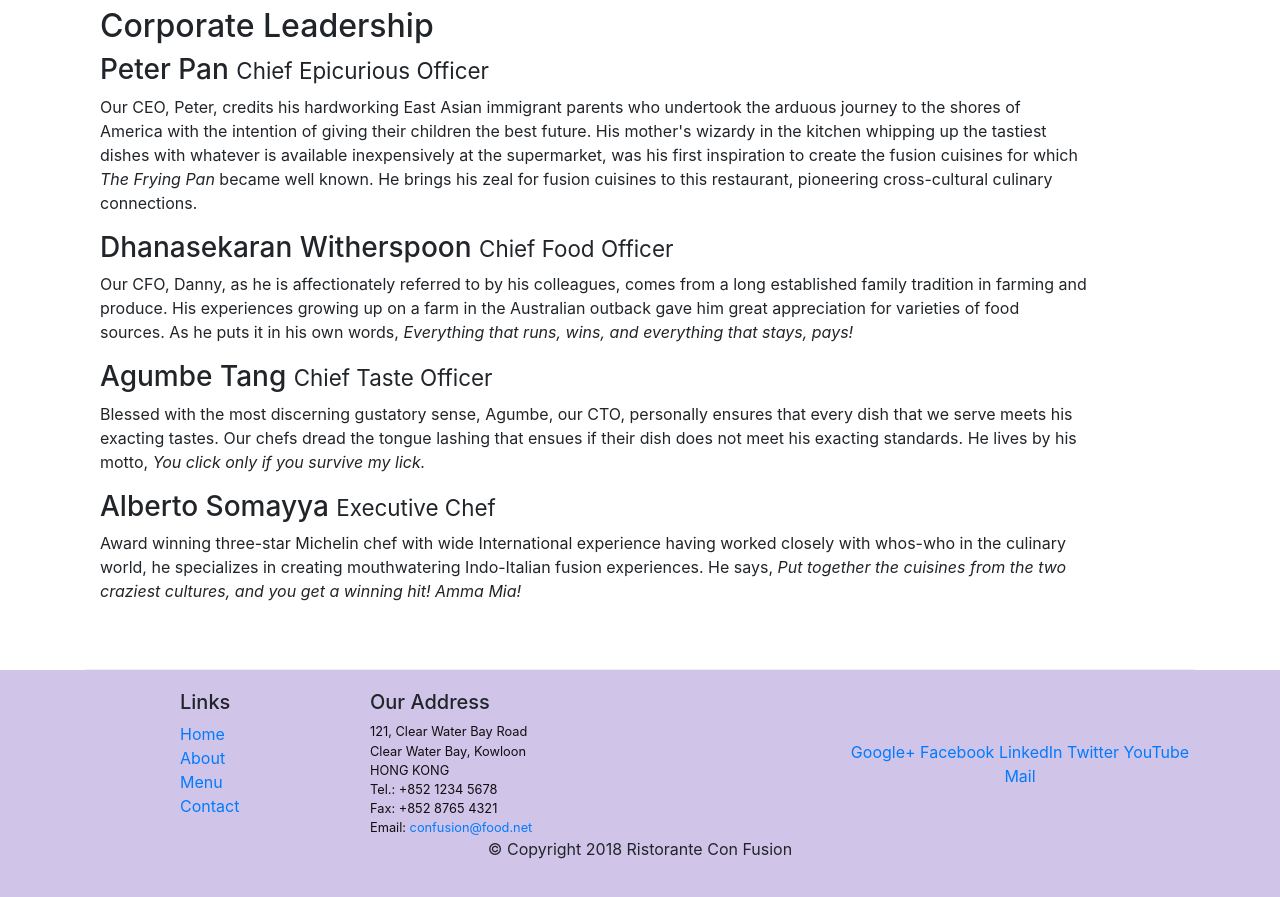
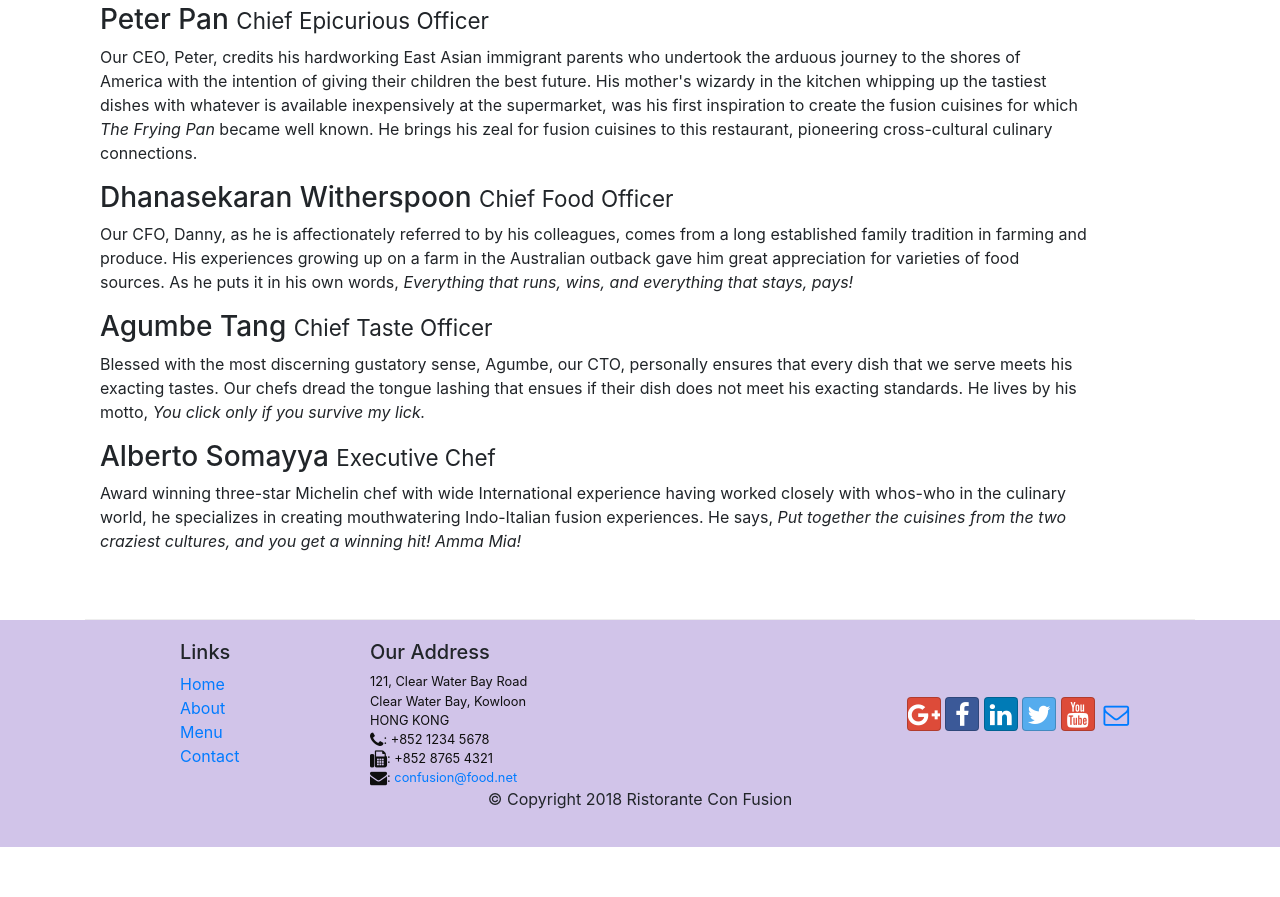
Before and after one commit to HamzaHaimeur19/Bootstrap4, a website: page aboutus.html in a window 1280 px wide. Shown: the part 908-1805 px from the top of the page. After the commit the page ends 1755 px from the top, so only its background shows below. Drawn offline with nearby package versions, Linux system fonts and the light colour scheme.

Commit message:
last save

```diff
--- a/aboutus.html
+++ b/aboutus.html
@@ -128,19 +128,25 @@
                         121, Clear Water Bay Road<br>
                         Clear Water Bay, Kowloon<br>
                         HONG KONG<br>
-                        Tel.: +852 1234 5678<br>
-                        Fax: +852 8765 4321<br>
-                        Email: <a href="mailto:confusion@food.net">confusion@food.net</a>
+                        <i class="fa fa-phone fa-lg"></i>: +852 1234 5678<br>
+                        <i class="fa fa-fax fa-lg"></i>: +852 8765 4321<br>
+                        <i class="fa fa-envelope fa-lg"></i>:
+                        <a href="mailto:confusion@food.net">confusion@food.net</a>
                     </address>
                 </div>
                 <div class="col-12 col-sm-4 align-self-center">
                     <div class="text-center">
-                        <a href="http://google.com/+">Google+</a>
-                        <a href="http://www.facebook.com/profile.php?id=">Facebook</a>
-                        <a href="http://www.linkedin.com/in/">LinkedIn</a>
-                        <a href="http://twitter.com/">Twitter</a>
-                        <a href="http://youtube.com/">YouTube</a>
-                        <a href="mailto:">Mail</a>
+                        <a class="btn btn-social-icon btn-google" href="http://google.com/+"><i
+                            class="fa fa-google-plus"></i></a>
+                    <a class="btn btn-social-icon btn-facebook" href="http://www.facebook.com/profile.php?id="><i
+                            class="fa fa-facebook"></i></a>
+                    <a class="btn btn-social-icon btn-linkedin" href="http://www.linkedin.com/in/"><i
+                            class="fa fa-linkedin"></i></a>
+                    <a class="btn btn-social-icon btn-twitter" href="http://twitter.com/"><i
+                            class="fa fa-twitter"></i></a>
+                    <a class="btn btn-social-icon btn-google" href="http://youtube.com/"><i
+                            class="fa fa-youtube"></i></a>
+                    <a class="btn btn-social-icon" href="mailto:"><i class="fa fa-envelope-o"></i></a>
                     </div>
                 </div>
             </div>
--- a/css/styles.css
+++ b/css/styles.css
@@ -28,12 +28,3 @@ address{
     margin:0px;
     color:#0f0f0f;
 }
-
-body{
-    padding:50px 0px 0px 0px;
-    z-index:0;
-}
-
-.navbar-dark {
-     background-color: #512DA8;
-}
```
